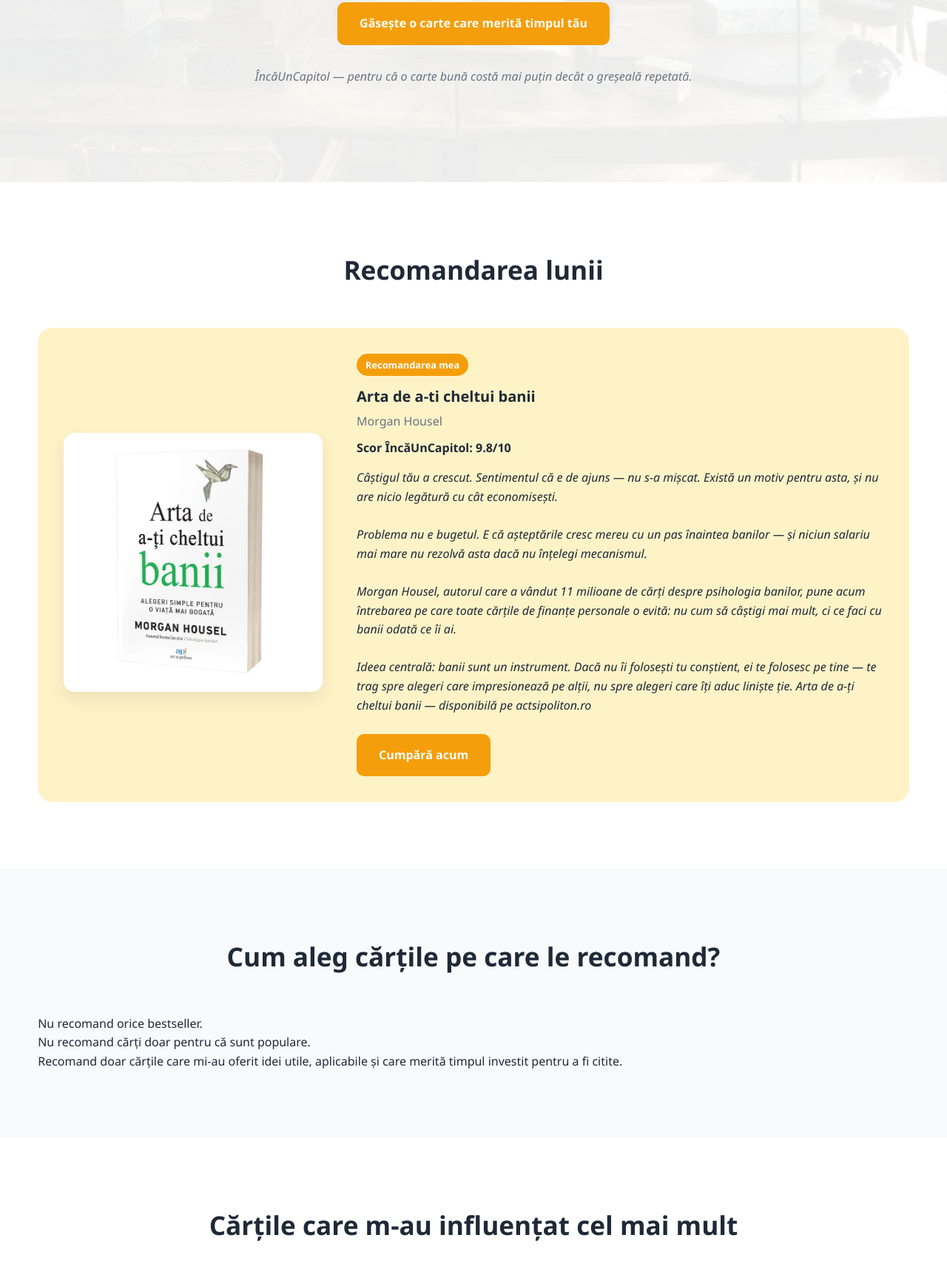
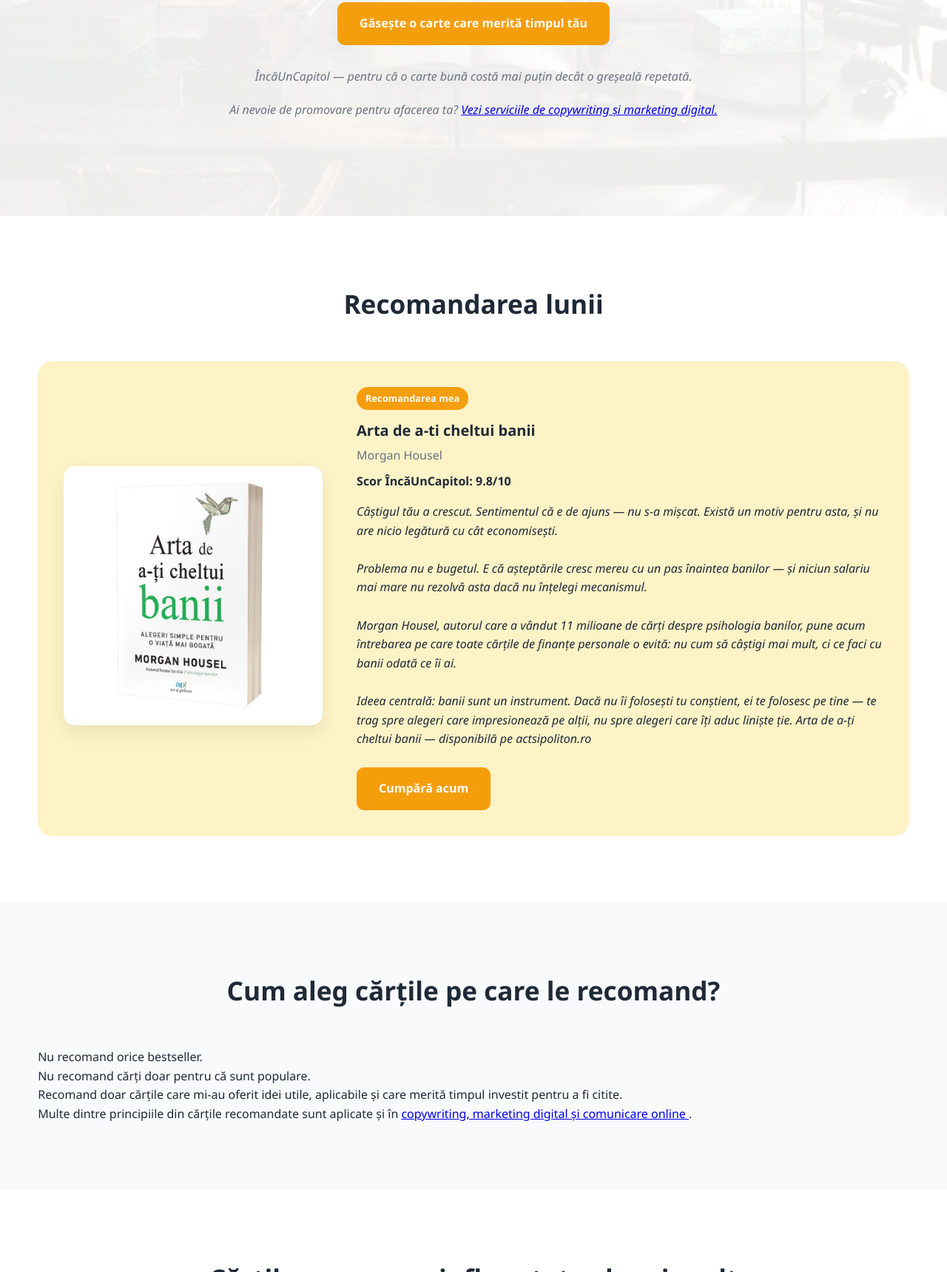
Before and after one commit to mariusgherasim/IncaUnCapitol, a website: page index.html in a window 1280 px wide. Shown: the part 714-2433 px from the top of the page at 74% size. Drawn offline with Linux system fonts and the light colour scheme.

Commit message:
Add files via upload

```diff
--- a/index.html
+++ b/index.html
@@ -74,6 +74,16 @@
 <p class="hero-slogan">
 ÎncăUnCapitol — pentru că o carte bună costă mai puțin decât o greșeală repetată.
 </p>
+
+<p class="hero-slogan" style="margin-top:20px;">
+Ai nevoie de promovare pentru afacerea ta?
+<a href="https://copywriting.gherasimmarius.com/"
+target="_blank"
+rel="noopener">
+Vezi serviciile de copywriting și marketing digital.
+</a>
+</p>
+
 </div>
 </div>
 </div>
@@ -99,6 +109,16 @@
 <p>Nu recomand cărți doar pentru că sunt populare.</p>
 <p>Recomand doar cărțile care mi-au oferit idei utile,
 aplicabile și care merită timpul investit pentru a fi citite.</p>
+
+<p>
+Multe dintre principiile din cărțile recomandate sunt aplicate și în
+<a href="https://copywriting.gherasimmarius.com/"
+target="_blank"
+rel="noopener">
+copywriting, marketing digital și comunicare online
+</a>.
+</p>
+
 </div>
 </div>
 </section>
@@ -309,6 +329,14 @@
 office@gherasimmarius.com
 </p>
 
+<p style="margin-top:15px;">
+<a href="https://copywriting.gherasimmarius.com/"
+target="_blank"
+rel="noopener">
+Servicii Copywriting & Marketing Digital
+</a>
+</p>
+
 </div>
 
 </footer>
```
